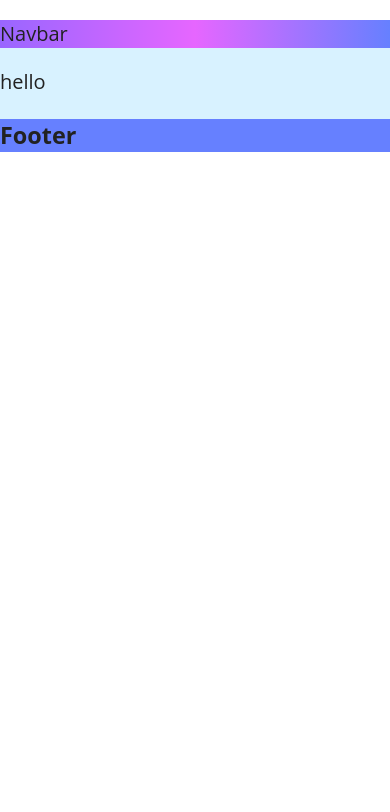
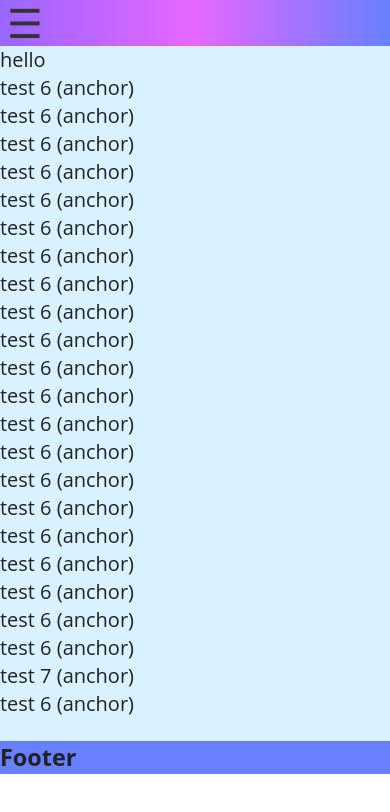
Before and after one commit to Brayve-Pancake/portfolio, a React (Vite) app: page / in a window 390 px wide. Shown: the top 812 px of the page. Built offline with nearby package versions, Linux system fonts and the light colour scheme.

Commit message:
Add responsive navbar functionality

```diff
--- a/package.json
+++ b/package.json
@@ -9,13 +9,18 @@
     "preview": "vite preview"
   },
   "dependencies": {
+    "@emotion/react": "^11.10.4",
+    "@emotion/styled": "^11.10.4",
+    "@mui/material": "^5.10.3",
     "react": "^18.2.0",
     "react-dom": "^18.2.0",
+    "react-scroll": "^1.8.7",
     "sass": "^1.54.7"
   },
   "devDependencies": {
     "@types/react": "^18.0.17",
     "@types/react-dom": "^18.0.6",
+    "@types/react-scroll": "^1.8.4",
     "@vitejs/plugin-react": "^2.0.1",
     "typescript": "^4.6.4",
     "vite": "^3.0.7"
--- a/sass-boilerplate/stylesheets/layout/_navbar.scss
+++ b/sass-boilerplate/stylesheets/layout/_navbar.scss
@@ -1,6 +1,45 @@
 // -----------------------------------------------------------------------------
 // This file contains all styles related to the header of the site/application.
 // -----------------------------------------------------------------------------
+
+.navbar-container {
+  position: relative;
+  display: inline-block;
+}
+.button {
+  padding: 0;
+  width: 50px;
+  border: 0;
+  background-color: transparent;
+  color: #333;
+  cursor: pointer;
+  outline: 0;
+  font-size: 40px;
+}
+
+.dropdown {
+  position: absolute;
+  top: 100%;
+  left: 0;
+  width: 300px;
+  z-index: 2;
+  border: 1px solid rgba(0, 0, 0, 0.04);
+  box-shadow: 0 16px 24px 2px rgba(0, 0, 0, 0.14);
+}
+
+ul {
+  list-style: none;
+  padding: 0;
+  margin: 0;
+}
+li {
+  padding: 8px 12px;
+}
+
+li:hover {
+  background-color: rgba(0, 0, 0, 0.14);
+  cursor: pointer;
+}
 
 .navbar {
   width: 100vw;
--- a/src/App.tsx
+++ b/src/App.tsx
@@ -6,6 +6,75 @@ function App() {
     <div className="App">
       <Navbar />
       hello
+      <div id="anchor" className="element">
+        test 6 (anchor)
+      </div>
+      <div id="anchor" className="element">
+        test 6 (anchor)
+      </div>
+      <div id="anchor" className="element">
+        test 6 (anchor)
+      </div>
+      <div id="anchor" className="element">
+        test 6 (anchor)
+      </div>
+      <div id="anchor" className="element">
+        test 6 (anchor)
+      </div>
+      <div id="anchor" className="element">
+        test 6 (anchor)
+      </div>
+      <div id="anchor" className="element">
+        test 6 (anchor)
+      </div>
+      <div id="anchor" className="element">
+        test 6 (anchor)
+      </div>
+      <div id="anchor" className="element">
+        test 6 (anchor)
+      </div>
+      <div id="anchor" className="element">
+        test 6 (anchor)
+      </div>
+      <div id="anchor" className="element">
+        test 6 (anchor)
+      </div>
+      <div id="anchor" className="element">
+        test 6 (anchor)
+      </div>
+      <div id="anchor" className="element">
+        test 6 (anchor)
+      </div>
+      <div id="anchor" className="element">
+        test 6 (anchor)
+      </div>
+      <div id="anchor" className="element">
+        test 6 (anchor)
+      </div>
+      <div id="anchor" className="element">
+        test 6 (anchor)
+      </div>
+      <div id="anchor" className="element">
+        test 6 (anchor)
+      </div>
+      <div id="anchor" className="element">
+        test 6 (anchor)
+      </div>
+      <div id="anchor" className="element">
+        test 6 (anchor)
+      </div>
+      <div id="anchor" className="element">
+        test 6 (anchor)
+      </div>
+      <div id="anchor" className="element">
+        test 6 (anchor)
+      </div>
+      <div id="anchor1" className="element">
+        test 7 (anchor)
+      </div>
+      <div id="anchor" className="element">
+        test 6 (anchor)
+      </div>
       <Footer />
     </div>
   );
--- a/src/components/Navbar.tsx
+++ b/src/components/Navbar.tsx
@@ -1,7 +1,58 @@
+import { useState } from "react";
+import ClickAwayListener from "@mui/material/ClickAwayListener";
+import { Link, animateScroll as scroll } from "react-scroll";
+
 export default function Navbar() {
+  const [open, setOpen] = useState(false);
+
+  const handleToggle = () => {
+    setOpen((prevOpen) => !prevOpen);
+  };
+
+  const handleClickAway = () => {
+    setOpen(false);
+  };
+
   return (
     <div className="navbar">
-      <p>Navbar</p>
+      <ClickAwayListener onClickAway={handleClickAway}>
+        <div className="navbar-container">
+          <button className="button" onClick={handleToggle}>
+            ☰
+          </button>
+          {open && (
+            <div className="dropdown">
+              <ul>
+                <li>
+                  <Link
+                    className="test6"
+                    // to takes the navbar to an ID
+                    to="anchor1"
+                    spy={true}
+                    smooth={true}
+                    duration={500}
+                    onClick={handleToggle}
+                  >
+                    Test 7 (anchor)
+                  </Link>
+                </li>
+                <li>
+                  <Link
+                    className="test6"
+                    to="anchor2"
+                    spy={true}
+                    smooth={true}
+                    duration={500}
+                    onClick={handleToggle}
+                  >
+                    Test 8
+                  </Link>
+                </li>
+              </ul>
+            </div>
+          )}
+        </div>
+      </ClickAwayListener>
     </div>
   );
 }
```
Also changed, not shown: 1 other file (tests, documents, lock files or other folders).
